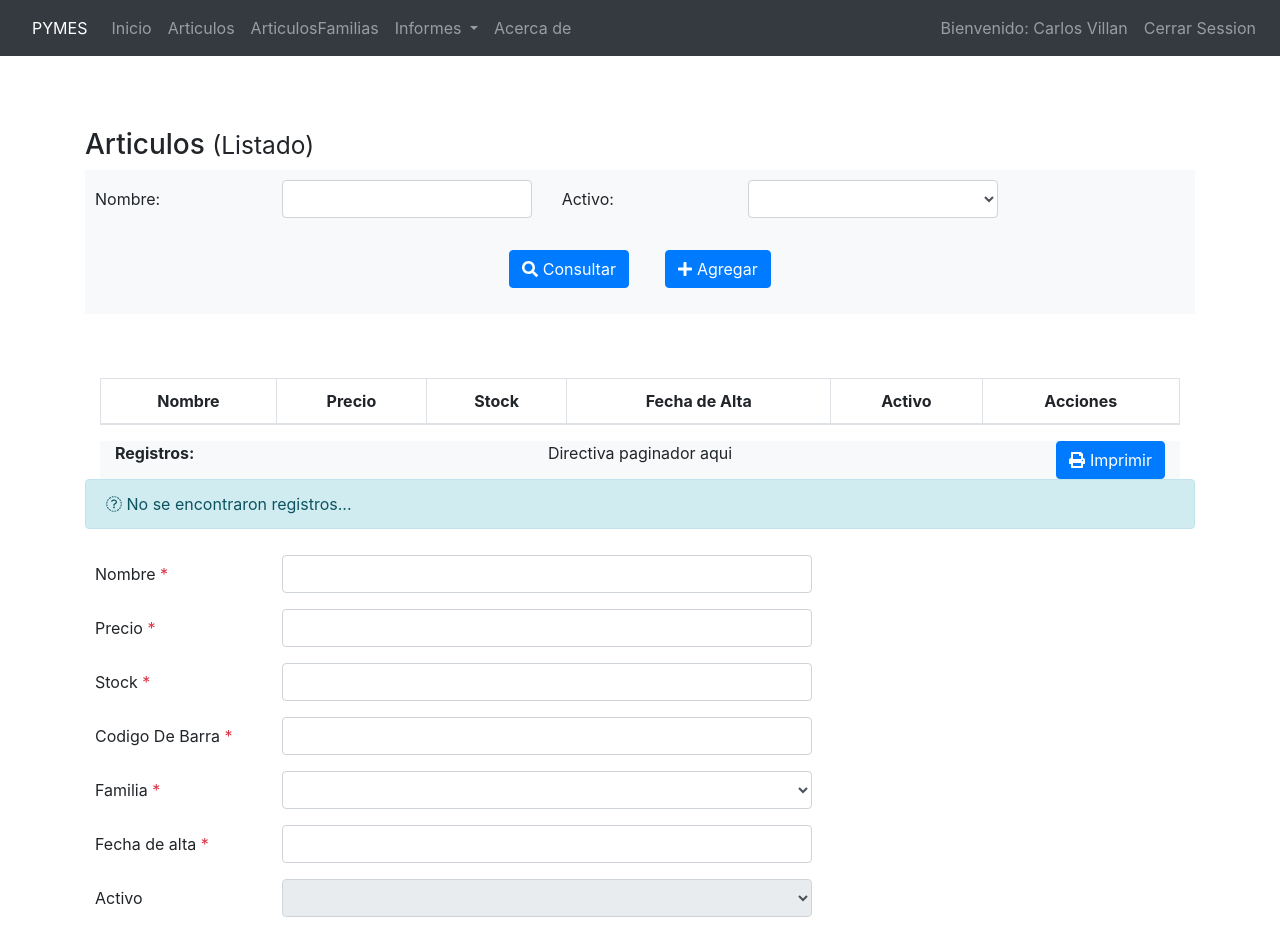
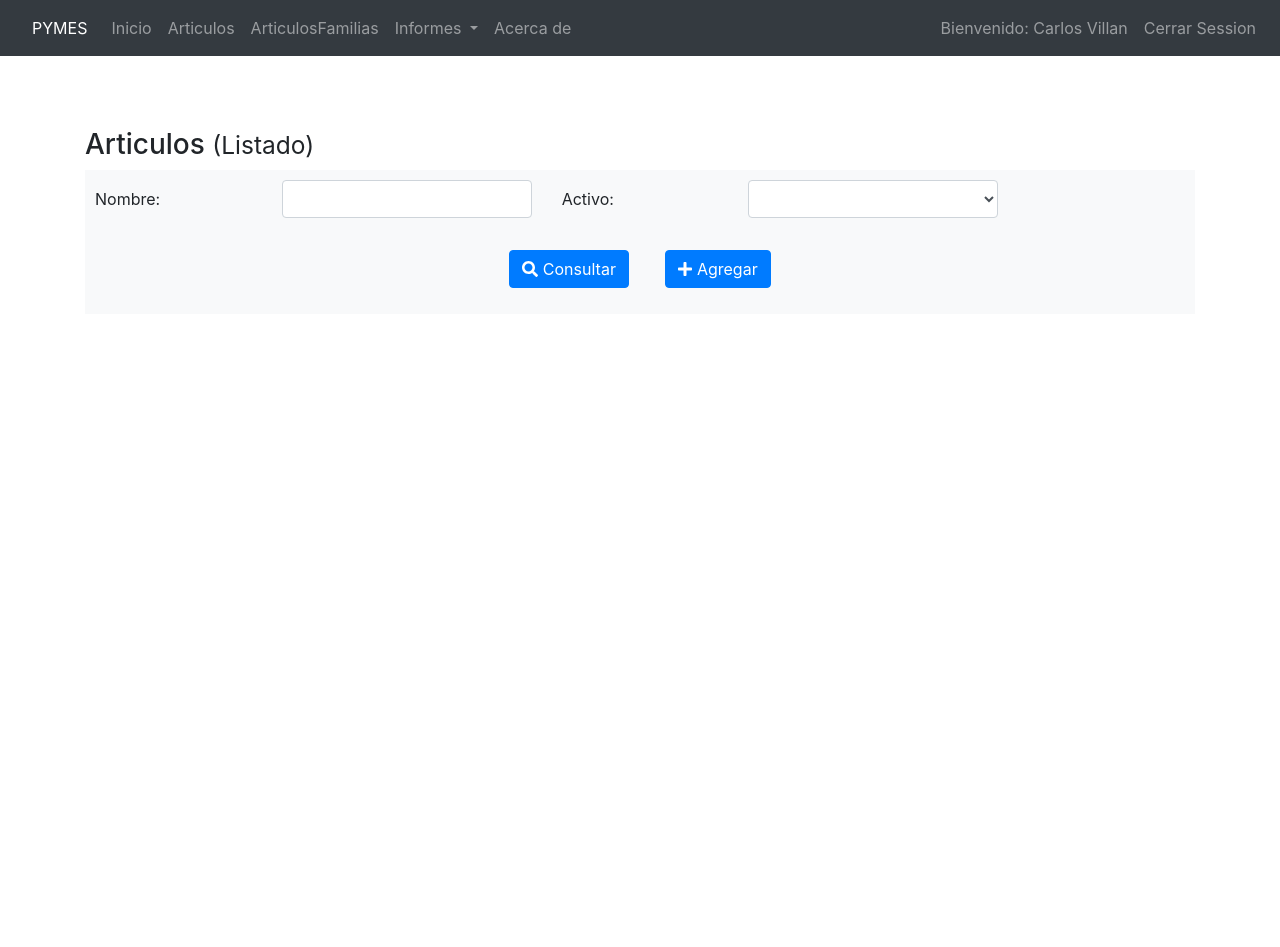
Before and after one commit to nicoacos7a/pymes-2020-4k3, an Angular app: page /articulos in a window 1280 px wide. Shown: the top 947 px of the page. Built offline with nearby package versions, Linux system fonts and the light colour scheme.

Commit message:
1 file modified

```diff
--- a/src/app/components/articulos/articulos.component.html
+++ b/src/app/components/articulos/articulos.component.html
@@ -3,7 +3,7 @@
 </h3>
 
 <!-- Formulario Filtro de búsqueda, se ve cuando la AccionABMC es "L"(busqueda/listado)-->
-<form name="FormFiltro" class="bg-light">
+<form name="FormFiltro" class="bg-light" *ngIf="AccionABMC == 'L'">
     <div class="form-group row">
         <label class="col-form-label col-sm-2 col-sm-offset-1">
       Nombre:
@@ -37,7 +37,7 @@
 <br />
 
 <!-- Tabla de resutados de busqueda y Paginador-->
-<div id="divTablaResultados" class="col-sm-12">
+<div id="divTablaResultados" *ngIf="AccionABMC == 'L' && Lista?.length > 0">
     <table class="table table-bordered table-striped">
         <thead>
             <tr>
@@ -96,14 +96,14 @@
 </div>
 
 <!--No se encontraron registros-->
-<div id="divMsjFormFiltro" class="alert alert-info">
+<div id="divMsjFormFiltro" class="alert alert-info" *ngIf="AccionABMC == 'L' && !SinBusquedasRealizadas && Lista?.length == 0">
     <span class="fas fa-exclamation-sign"></span>{{ Mensajes["SD"] }}
     <!-- texto: No se encontraron registros -->
 </div>
 
 <!-- Registro en Alta,Modificacion o Consulta -->
-<form name="FormReg">
-    <fieldset>
+<form name="FormReg" class="bg-light" *ngIf="AccionABMC != 'L'">
+    <fieldset [disabled]="AccionABMC === 'C'">
         <!--campo nombre-->
         <div class="form-group row">
             <label class="col-form-label col-sm-2 col-sm-offset-2" for="Nombre">
@@ -152,7 +152,6 @@
             <div class="col-sm-6">
                 <select name="IdArticuloFamilia" class="form-control">
           <option *ngFor="let opt of Familias"> {{ opt.Nombre }} </option
-
           ><option> </option
         ></select>
             </div>
@@ -175,7 +174,6 @@
       <div class="col-sm-6">
         <select name="Activo" disabled class="form-control">
           <option *ngFor="let opt of OpcionesActivo"> {{ opt.Nombre }} </option
-
           ><option> </option
         ></select>
       </div>
```
